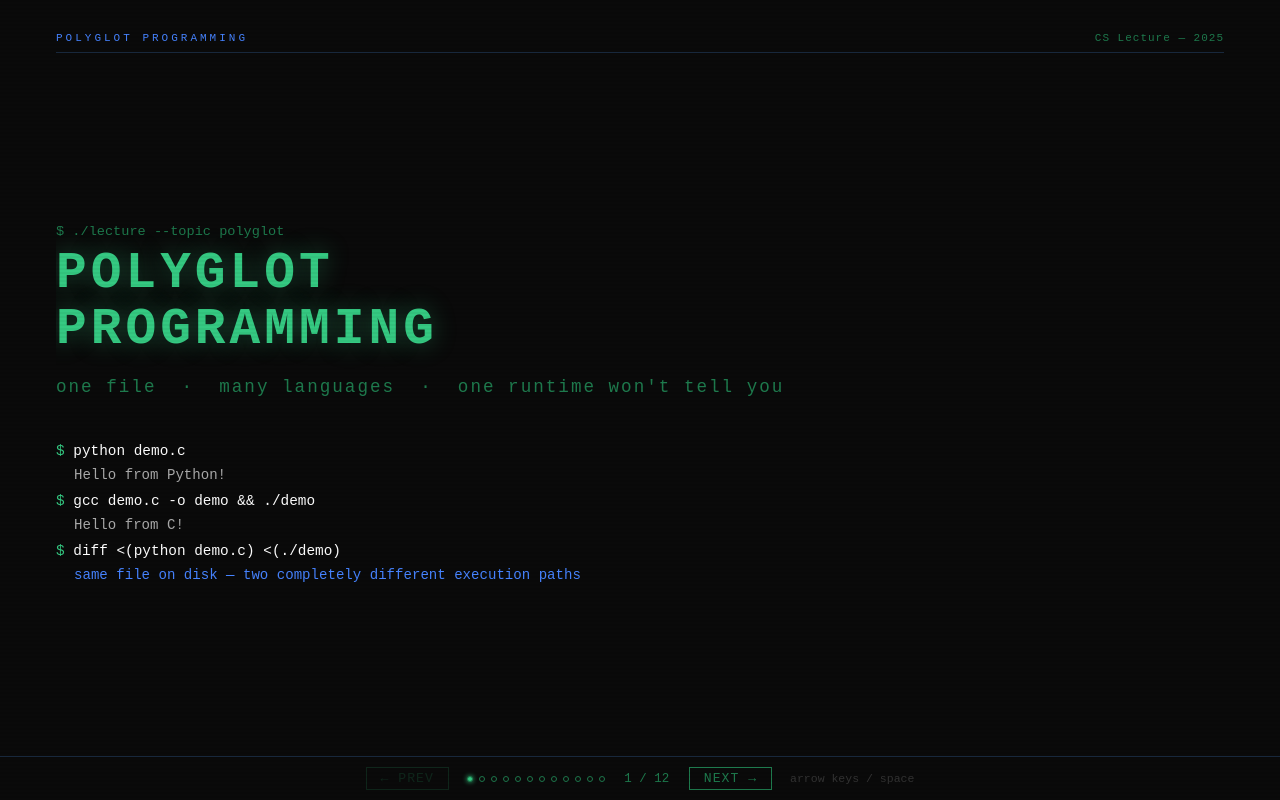
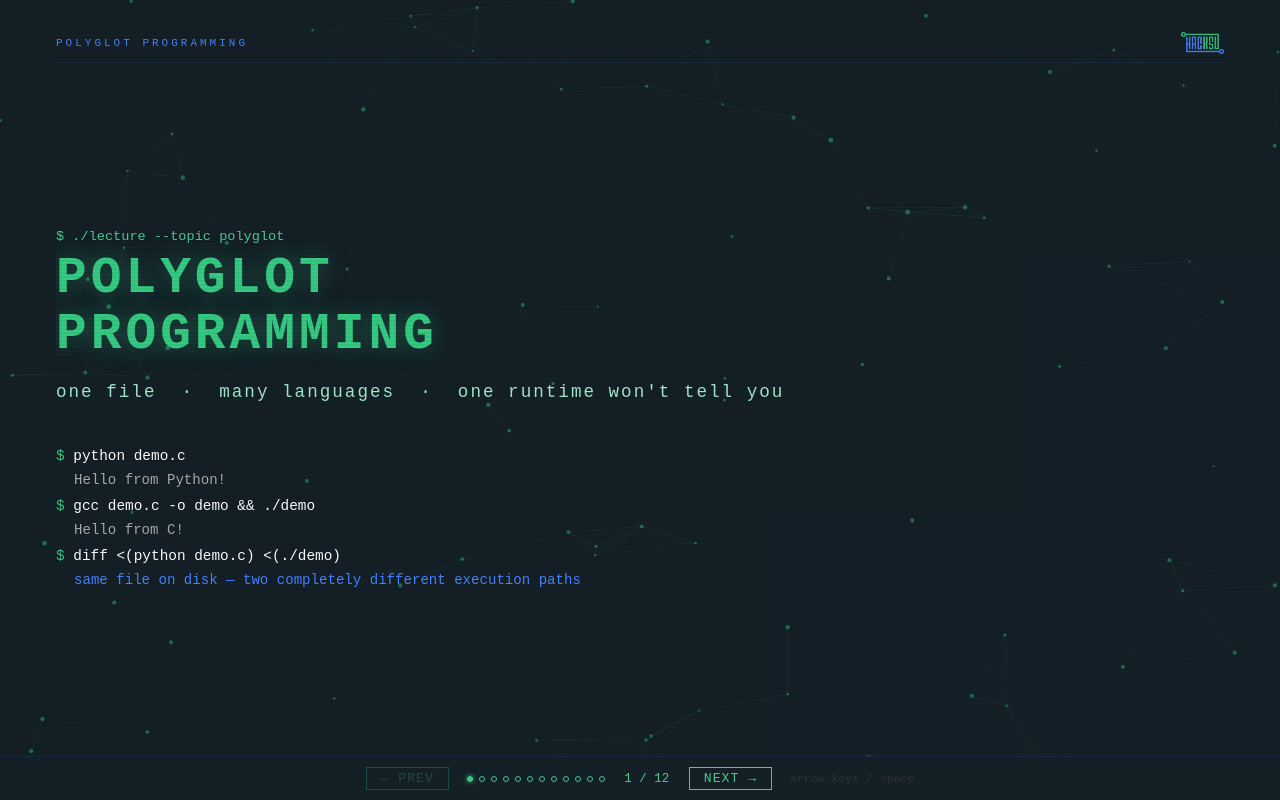
Before and after one commit to hacksu/polyglot, a Flask app: template presentation/templates/index.html in a window 1280 px wide. Run offline with Flask 3, Linux system fonts and the light colour scheme; the template is opened without the code that fills it, so the values that code supplies are empty; some libraries are stand-ins or nearby versions.

Commit message:
make presentation more hacksu coded

```diff
--- a/presentation/app.py
+++ b/presentation/app.py
@@ -1,5 +1,5 @@
 import os
-from flask import Flask, render_template
+from flask import Flask, render_template, send_from_directory
 
 app = Flask(__name__)
 
@@ -22,6 +22,11 @@ def index():
     )
 
 
+@app.route('/logo')
+def logo():
+    return send_from_directory(BASE_DIR, 'HacKSU.png')
+
+
 if __name__ == '__main__':
     print("Starting polyglot presentation at http://localhost:5000")
     app.run(debug=True, port=5000)
--- a/presentation/templates/index.html
+++ b/presentation/templates/index.html
@@ -10,11 +10,11 @@
   <style>
     :root {
       --green:      #35C982;  /* HacKSU green  */
-      --dim-green:  #1e7a4d;  /* dimmed green  */
+      --dim-green:  #4dcb90;  /* dimmed green  */
       --amber:      #4683FF;  /* HacKSU blue   */
       --red:        #ff4444;
-      --bg:         #0a0a0a;
-      --bg2:        #0d1117;
+      --bg:         #142027;
+      --bg2:        #0d1a22;
       --border:     #1a2a3f;  /* blue-tinted border */
     }
 
@@ -57,6 +57,7 @@
       opacity: 0;
       pointer-events: none;
       transition: opacity 0.25s ease;
+      background: rgba(20, 32, 39, 0.55);
     }
     .slide.active { opacity: 1; pointer-events: all; }
 
@@ -100,15 +101,15 @@
     }
     h3 { font-size: 0.95em; color: var(--amber); letter-spacing: 1px; text-transform: uppercase; }
 
-    p, li { font-size: 0.95em; line-height: 1.7; color: #ccc; }
+    p, li { font-size: 0.95em; line-height: 1.7; color: #e8e8e8; }
     ul { list-style: none; padding-left: 0; }
     ul li::before { content: '> '; color: var(--green); }
 
-    .subtitle  { font-size: 1.1em; color: var(--dim-green); letter-spacing: 2px; }
+    .subtitle  { font-size: 1.1em; color: #a0e8c8; letter-spacing: 2px; }
     .hl-green  { color: var(--green);  font-weight: bold; }
     .hl-amber  { color: var(--amber); }
     .hl-red    { color: var(--red); }
-    .hl-dim    { color: #555; }
+    .hl-dim    { color: #8899aa; }
 
     /* ── Layout helpers ─────────────────────────────────────── */
     .two-col   { display: grid; grid-template-columns: 1fr 1fr;     gap: 18px; }
@@ -117,7 +118,8 @@
     .box {
       border: 1px solid var(--border);
       padding: 14px 16px;
-      background: var(--bg2);
+      background: rgba(13, 26, 34, 0.85);
+      backdrop-filter: blur(2px);
     }
     .box h3 {
       margin-bottom: 10px;
@@ -125,7 +127,7 @@
       border-bottom: 1px solid var(--border);
     }
     .box ul li { font-size: 0.85em; }
-    .box p     { font-size: 0.85em; color: #aaa; }
+    .box p     { font-size: 0.85em; color: #cdd; }
 
     .pill {
       display: inline-block;
@@ -259,6 +261,8 @@
 </head>
 <body>
 
+<canvas id="bg-canvas" style="position:fixed;inset:0;z-index:-1;pointer-events:none;display:block;"></canvas>
+
 <div id="deck">
 
   <!-- ═══════════════════════════════════════════════════════════
@@ -267,7 +271,7 @@
   <div class="slide active" id="slide-1">
     <div class="slide-header">
       <span class="tag">Polyglot Programming</span>
-      <span>CS Lecture — 2025</span>
+      <img src="/logo" alt="HacKSU" style="height:22px; vertical-align:middle; opacity:0.92;">
     </div>
     <div class="slide-body" style="justify-content:center;">
       <div>
@@ -292,7 +296,7 @@
   <div class="slide" id="slide-2">
     <div class="slide-header">
       <span class="tag">01 — Definition</span>
-      <span>Polyglot Programming</span>
+      <img src="/logo" alt="HacKSU" style="height:22px; vertical-align:middle; opacity:0.92;">
     </div>
     <div class="slide-body">
       <h2>What is a Polyglot File?</h2>
@@ -332,7 +336,7 @@
   <div class="slide" id="slide-3">
     <div class="slide-header">
       <span class="tag">02 — Parser Mechanics</span>
-      <span>Polyglot Programming</span>
+      <img src="/logo" alt="HacKSU" style="height:22px; vertical-align:middle; opacity:0.92;">
     </div>
     <div class="slide-body">
       <h2>How Do Parsers See the World?</h2>
@@ -383,7 +387,7 @@
   <div class="slide" id="slide-4">
     <div class="slide-header">
       <span class="tag">03 — HTML + CSS + JavaScript</span>
-      <span>Polyglot Programming</span>
+      <img src="/logo" alt="HacKSU" style="height:22px; vertical-align:middle; opacity:0.92;">
     </div>
     <div class="slide-body">
       <h2>The Web Is Already Polyglot</h2>
@@ -437,7 +441,7 @@
   <div class="slide" id="slide-5">
     <div class="slide-header">
       <span class="tag">04 — Binary Polyglots</span>
-      <span>Polyglot Programming</span>
+      <img src="/logo" alt="HacKSU" style="height:22px; vertical-align:middle; opacity:0.92;">
     </div>
     <div class="slide-body">
       <h2>Binary Polyglots — Images</h2>
@@ -498,7 +502,7 @@
   <div class="slide" id="slide-6">
     <div class="slide-header">
       <span class="tag">05 — The C + Python Trick</span>
-      <span>Polyglot Programming</span>
+      <img src="/logo" alt="HacKSU" style="height:22px; vertical-align:middle; opacity:0.92;">
     </div>
     <div class="slide-body">
       <h2>The C + Python Mechanism</h2>
@@ -553,7 +557,7 @@
   <div class="slide" id="slide-7">
     <div class="slide-header">
       <span class="tag">06 — Live Demo: demo.c</span>
-      <span>Polyglot Programming</span>
+      <img src="/logo" alt="HacKSU" style="height:22px; vertical-align:middle; opacity:0.92;">
     </div>
     <div class="slide-body">
       <h2>Demo: <code style="font-size:0.75em; text-transform:none;">examples/demo.c</code></h2>
@@ -596,7 +600,7 @@
   <div class="slide" id="slide-8">
     <div class="slide-header">
       <span class="tag">07 — Bash + Python</span>
-      <span>Polyglot Programming</span>
+      <img src="/logo" alt="HacKSU" style="height:22px; vertical-align:middle; opacity:0.92;">
     </div>
     <div class="slide-body">
       <h2>Bash + Python: The Exec Trick</h2>
@@ -641,7 +645,7 @@
   <div class="slide" id="slide-9">
     <div class="slide-header">
       <span class="tag">08 — polycompiler</span>
-      <span>Polyglot Programming</span>
+      <img src="/logo" alt="HacKSU" style="height:22px; vertical-align:middle; opacity:0.92;">
     </div>
     <div class="slide-body">
       <h2>polycompiler — Python + JavaScript</h2>
@@ -704,7 +708,7 @@ node   both.py</code></pre>
   <div class="slide" id="slide-10">
     <div class="slide-header">
       <span class="tag">09 — Why It Matters</span>
-      <span>Polyglot Programming</span>
+      <img src="/logo" alt="HacKSU" style="height:22px; vertical-align:middle; opacity:0.92;">
     </div>
     <div class="slide-body">
       <h2>Why Does This Matter?</h2>
@@ -758,7 +762,7 @@ node   both.py</code></pre>
   <div class="slide" id="slide-11">
     <div class="slide-header">
       <span class="tag">10 — Try It Yourself</span>
-      <span>Polyglot Programming</span>
+      <img src="/logo" alt="HacKSU" style="height:22px; vertical-align:middle; opacity:0.92;">
     </div>
     <div class="slide-body">
       <h2>Try It Yourself</h2>
@@ -814,7 +818,7 @@ python3 examples/bash_python.sh</code></pre>
   <div class="slide" id="slide-12">
     <div class="slide-header">
       <span class="tag">EOF</span>
-      <span>Polyglot Programming</span>
+      <img src="/logo" alt="HacKSU" style="height:22px; vertical-align:middle; opacity:0.92;">
     </div>
     <div class="slide-body" style="justify-content:center; align-items:center; text-align:center;">
       <h1>QUESTIONS?<span class="cursor"></span></h1>
@@ -885,6 +889,74 @@ python3 examples/bash_python.sh</code></pre>
       e.preventDefault(); goTo(total - 1);
     }
   });
+
+  // ── HacKSU particle network background ─────────────────────
+  (function () {
+    const canvas = document.getElementById('bg-canvas');
+    const ctx    = canvas.getContext('2d');
+
+    const NODE_COUNT   = 90;
+    const MAX_DIST     = 180;
+    const NODE_COLOR   = '#35c982';
+    const LINE_COLOR   = '53, 201, 130';  // rgb for rgba()
+    const NODE_RADIUS  = 2;
+    const SPEED        = 0.35;
+
+    function resize() {
+      canvas.width  = window.innerWidth;
+      canvas.height = window.innerHeight;
+    }
+    resize();
+    window.addEventListener('resize', resize);
+
+    const nodes = Array.from({ length: NODE_COUNT }, () => ({
+      x:  Math.random() * canvas.width,
+      y:  Math.random() * canvas.height,
+      vx: (Math.random() - 0.5) * SPEED,
+      vy: (Math.random() - 0.5) * SPEED,
+      r:  Math.random() * 1.5 + 1,
+    }));
+
+    function draw() {
+      ctx.clearRect(0, 0, canvas.width, canvas.height);
+
+      // connections
+      for (let i = 0; i < nodes.length; i++) {
+        for (let j = i + 1; j < nodes.length; j++) {
+          const dx   = nodes[i].x - nodes[j].x;
+          const dy   = nodes[i].y - nodes[j].y;
+          const dist = Math.sqrt(dx * dx + dy * dy);
+          if (dist < MAX_DIST) {
+            const alpha = (1 - dist / MAX_DIST) * 0.35;
+            ctx.beginPath();
+            ctx.moveTo(nodes[i].x, nodes[i].y);
+            ctx.lineTo(nodes[j].x, nodes[j].y);
+            ctx.strokeStyle = `rgba(${LINE_COLOR}, ${alpha})`;
+            ctx.lineWidth   = 0.6;
+            ctx.stroke();
+          }
+        }
+      }
+
+      // nodes
+      nodes.forEach(n => {
+        ctx.beginPath();
+        ctx.arc(n.x, n.y, n.r, 0, Math.PI * 2);
+        ctx.fillStyle = NODE_COLOR;
+        ctx.fill();
+
+        // update
+        n.x += n.vx;
+        n.y += n.vy;
+        if (n.x < 0 || n.x > canvas.width)  n.vx *= -1;
+        if (n.y < 0 || n.y > canvas.height) n.vy *= -1;
+      });
+
+      requestAnimationFrame(draw);
+    }
+
+    draw();
+  })();
 </script>
 
 </body>
```
Also changed, not shown: presentation/HacKSU.png (added).
